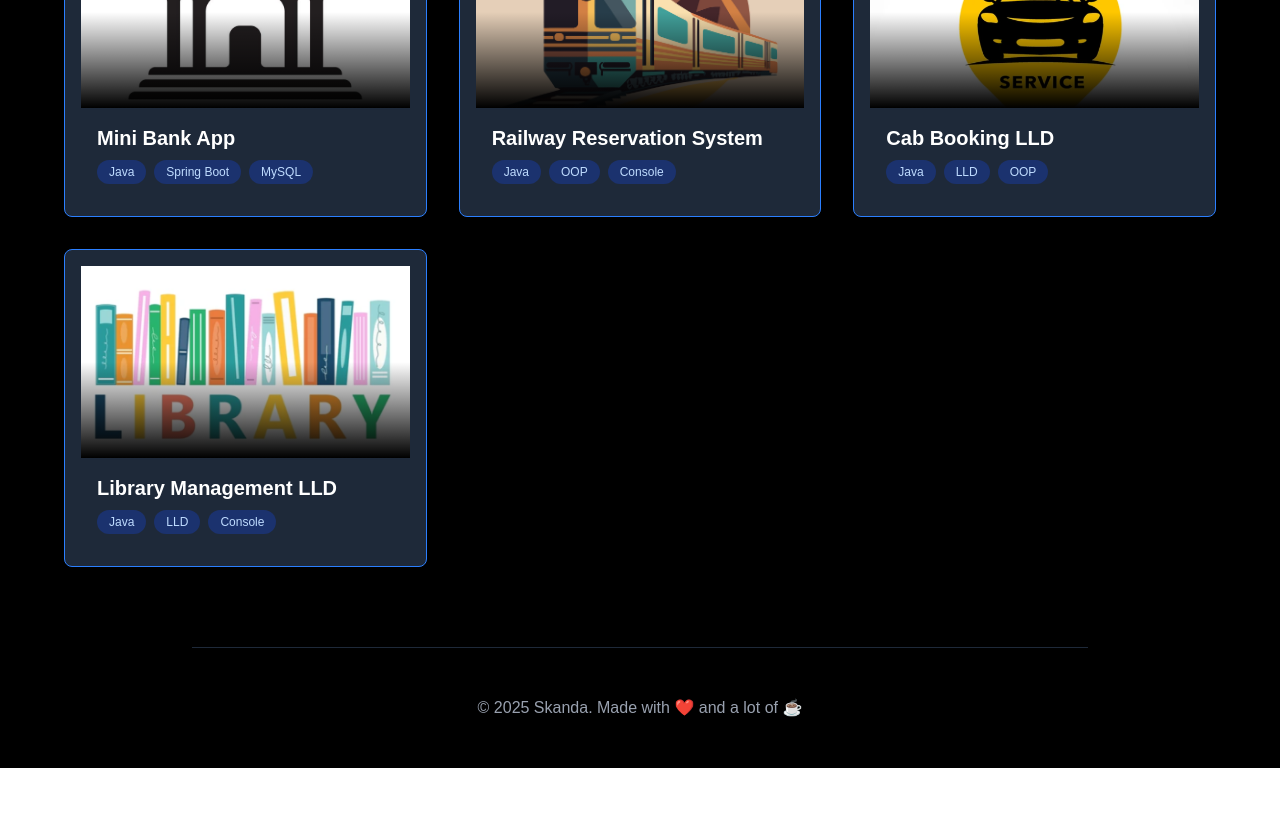
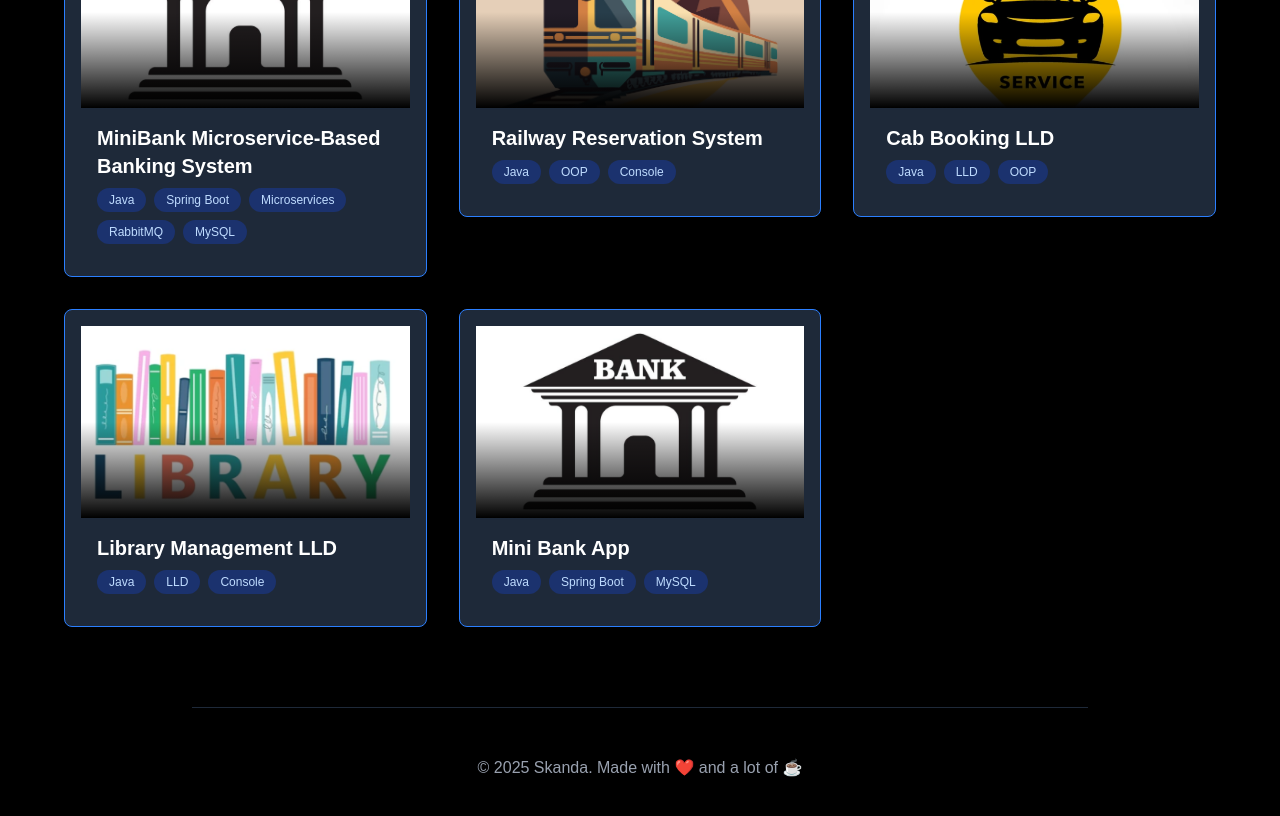
Before and after one commit to Skanda-10/Portfolio, a Next.js app: page / in a window 1280 px wide. Shown: the part 3260-4076 px from the top of the page. Before the commit the page ends 4028 px from the top, so only its background shows below. Built offline with nearby package versions, Linux system fonts and the light colour scheme.

Commit message:
new project added

```diff
--- a/app/page.tsx
+++ b/app/page.tsx
@@ -55,13 +55,13 @@ const experiences = [
 ];
 
 const projects = [
-  {
-    title: 'Mini Bank App',
-    description: 'Spring Boot + MySQL CRUD app managing accounts with deposits, withdrawals, and JSON API responses.',
-    image: '/port_images/bank.png',
-    technologies: ['Java', 'Spring Boot', 'MySQL'],
-    link: 'https://github.com/Skanda-10/Mini_Bank'
-  },
+    {
+      title: 'MiniBank Microservice-Based Banking System',
+      description: 'A scalable, event-driven banking platform using Spring Boot microservices (Account, Transaction, Ledger). Features RESTful CRUD APIs, service discovery, and uses RabbitMQ for fault-tolerant, asynchronous ledger logging.',
+      image: '/port_images/bank.png',
+      technologies: ['Java', 'Spring Boot', 'Microservices', 'RabbitMQ', 'MySQL'],
+      link: 'https://github.com/Skanda-10/Mini_Bank2'
+    },
   {
     title: 'Railway Reservation System',
     description: 'Java console app managing bookings, cancellations, waiting lists across AC, Non-AC, Sleeper coaches with seat-type logic.',
@@ -82,7 +82,14 @@ const projects = [
     image: '/port_images/lib.png',
     technologies: ['Java', 'LLD', 'Console'],
     link: 'https://github.com/Skanda-10/LibraryManagementOOP'
-  }
+  },
+  {
+      title: 'Mini Bank App',
+      description: 'Spring Boot + MySQL CRUD app managing accounts with deposits, withdrawals, and JSON API responses.',
+      image: '/port_images/bank.png',
+      technologies: ['Java', 'Spring Boot', 'MySQL'],
+      link: 'https://github.com/Skanda-10/Mini_Bank'
+    }
 ];
 
 export default function Home() {
```
